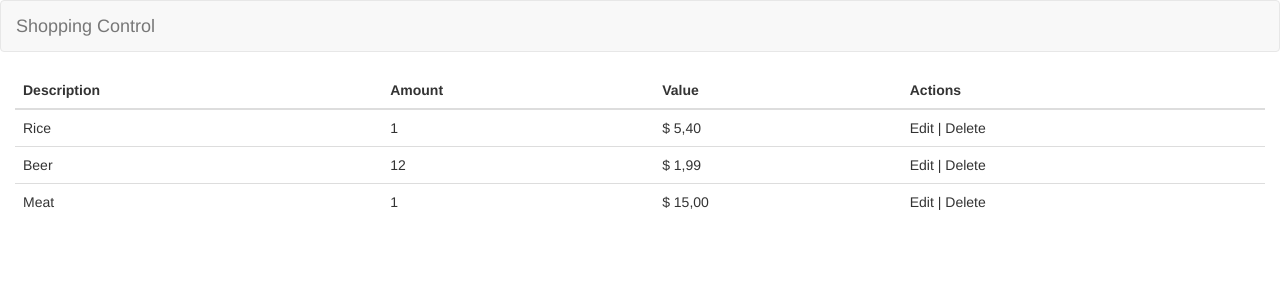
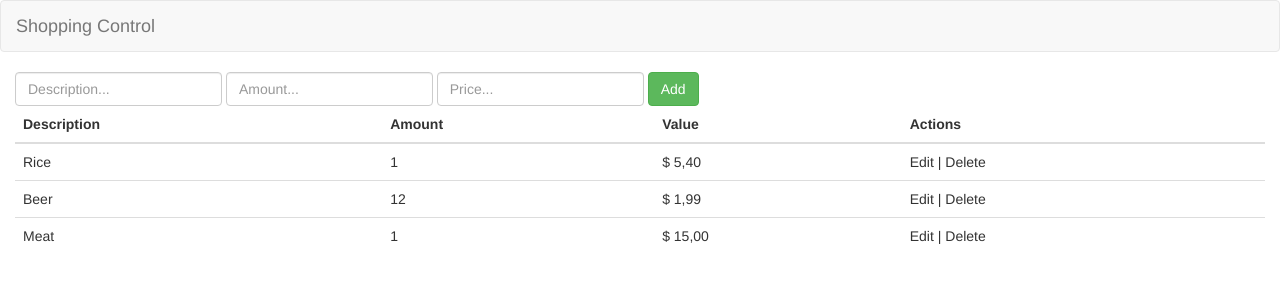
Before and after one commit to jjonathan/javascript-avancado, a plain HTML site: page index.html in a window 1280 px wide. Drawn offline with Linux system fonts and the light colour scheme.

Commit message:
Adicionando itens

```diff
--- a/index.html
+++ b/index.html
@@ -14,8 +14,26 @@
         </div>
     </nav>
     <div class="container-fluid">
+
+    	<div class="form-inline">
+
+    		<div class="form-group">
+    			<input type="text" class="form-control" id="desc" placeholder="Description...">
+    		</div>
+    		<div class="form-group">
+    			<input type="text" class="form-control" id="amount" placeholder="Amount...">
+    		</div>
+    		<div class="form-group">
+    			<input type="text" class="form-control" id="value" placeholder="Price...">
+    		</div>
+
+    		<button class="btn btn-success" onclick="addItem();">Add</button>
+
+    	</div>
+
         <table id="list-table" class="table">
         </table>
+
     </div>
 
     <script src="js/config.js"></script>
--- a/js/main.js
+++ b/js/main.js
@@ -51,5 +51,18 @@ function formatValue(value){
 	return str;
 }
 
+function addItem(){
+	var desc 	= document.getElementById('desc').value;
+	var amount 	= document.getElementById('amount').value;
+	var value 	= document.getElementById('value').value;
+
+	list.unshift({
+		'desc' 		: desc,
+		'amount' 	: amount,
+		'value'		: value,
+	});
+
+	setList(list);
+}
+
 setList(list);
-console.log(getTotal(list));
```
